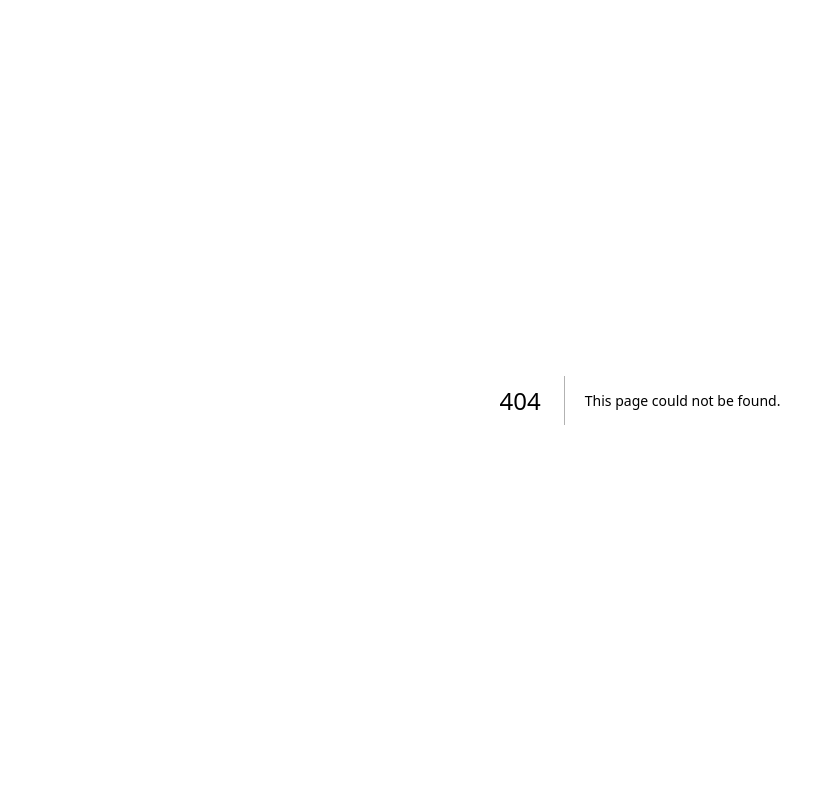
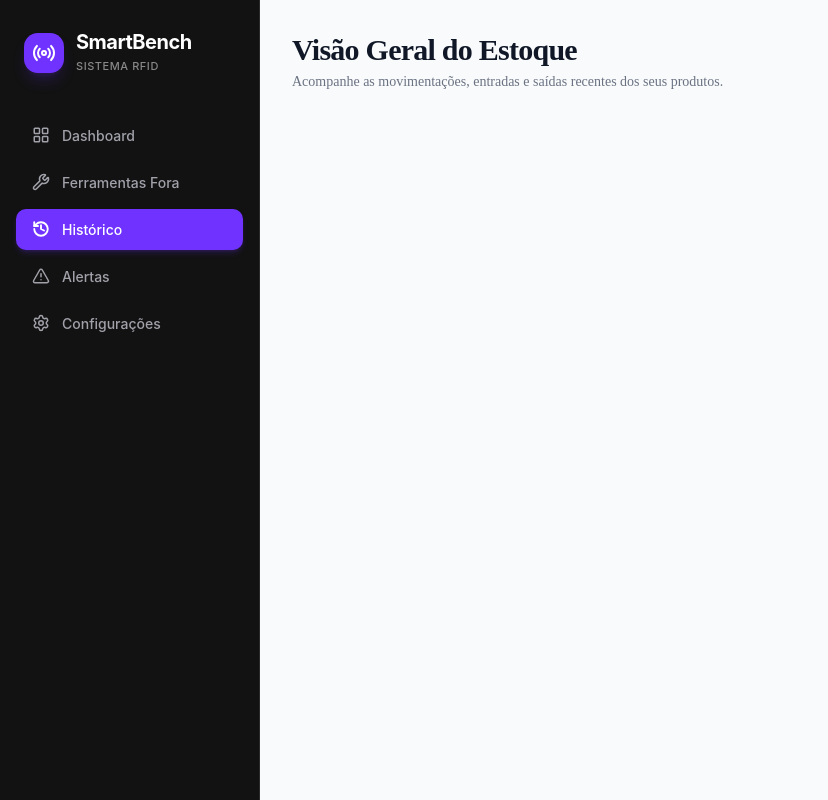
Before and after one commit to tmenezesdev/Projeto-Integrador-3-Semestre, a Next.js app in the folder integrador/frontend/: page /dashboard in a window 1280 px wide. Before the commit this address had no page. Shown: the whole page, without its empty margins (0-828 px from the left). Built offline with nearby package versions, Linux system fonts and the light colour scheme.

Commit message:
dashboard

```diff
--- /dev/null
+++ b/integrador/frontend/src/app/dashboard/page.jsx
@@ -0,0 +1,26 @@
+import Image from "next/image";
+import SidebarNav from "../components/Sidebar/page";
+
+export default function Dashboard() {
+  return (
+    <div className="flex min-h-screen bg-gray-50 dark:bg-zinc-950">
+
+      <SidebarNav />
+
+      <main className="flex-1 p-8">
+
+        <div className="flex flex-col gap-1 mb-8">
+          <h2 className="text-3xl font-bold tracking-tight text-gray-900 dark:text-gray-100">
+            Visão Geral do Estoque
+          </h2>
+          <p className="text-sm text-gray-500 dark:text-gray-400">
+            Acompanhe as movimentações, entradas e saídas recentes dos seus produtos.
+          </p>
+        </div>
+
+
+      </main>
+
+    </div>
+  );
+}
```
